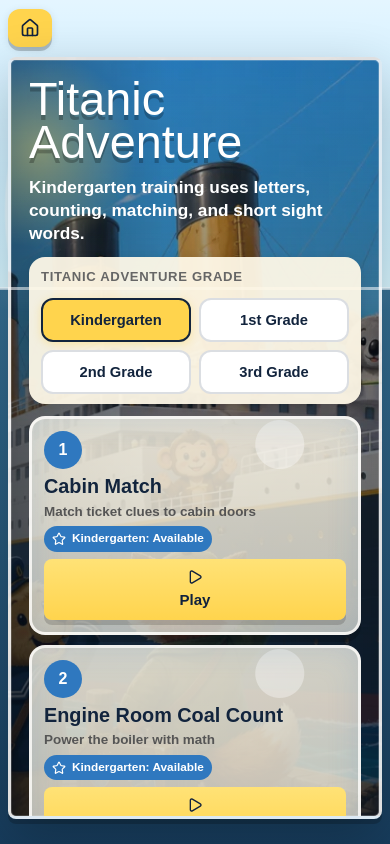
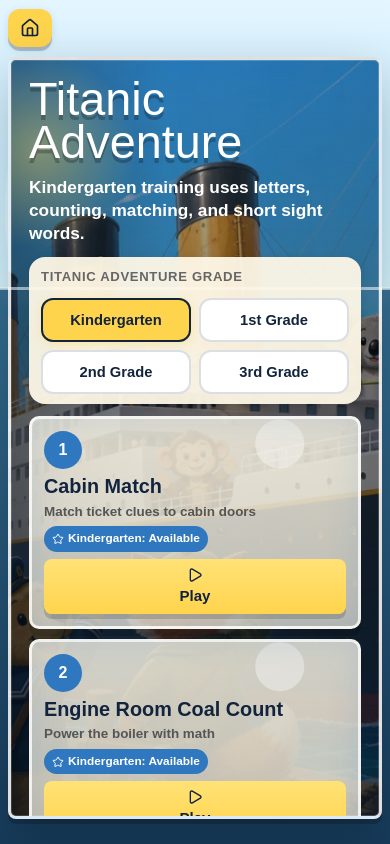
Before and after one commit to bmilici/dipsgiving, a Next.js app: page /titanic-adventure-academy in a window 390 px wide. Built offline with nearby package versions, Linux system fonts and the light colour scheme.

Commit message:
fix: restore level cards layout in horizontal row
Update grid styles to prevent wrapping and enhance mobile view.

```diff
--- a/src/components/titanic/titanic.css
+++ b/src/components/titanic/titanic.css
@@ -189,19 +189,19 @@
 
 .taa-level-grid {
   display: grid;
-  grid-template-columns: repeat(auto-fit, minmax(200px, 1fr));
-  gap: 16px;
+  grid-template-columns: repeat(5, 1fr);
+  gap: 14px;
 }
 
 .taa-level-card {
-  min-height: 200px;
-  display: grid;
-  gap: 10px;
+  min-height: 0;
+  display: grid;
+  gap: 6px;
   justify-items: start;
   align-content: start;
   border: 3px solid rgba(255, 255, 255, 0.85);
-  border-radius: 16px;
-  padding: 18px;
+  border-radius: 10px;
+  padding: 14px;
   color: #12243d;
   background:
     radial-gradient(circle at 90% 10%, rgba(255, 212, 77, 0.14) 0 30px, transparent 32px),
@@ -213,33 +213,33 @@
 }
 
 .taa-level-card:hover {
-  transform: translateY(-6px);
-  box-shadow: 0 12px 24px rgba(0, 0, 0, 0.15);
+  transform: translateY(-4px);
+  box-shadow: 0 8px 16px rgba(0, 0, 0, 0.15);
 }
 
 .taa-level-card strong {
-  font-size: 1.3rem;
+  font-size: 1.1rem;
   line-height: 1.1;
 }
 
 .taa-level-desc {
   font-weight: 600;
-  font-size: 0.9rem;
+  font-size: 0.8rem;
   color: #555;
-  line-height: 1.3;
+  line-height: 1.25;
 }
 
 .taa-level-status {
   display: inline-flex;
   align-items: center;
-  gap: 6px;
+  gap: 4px;
   margin-top: auto;
   font-style: normal;
   font-weight: 700;
-  font-size: 0.82rem;
+  font-size: 0.72rem;
   color: white;
   background: #2f78bf;
-  padding: 6px 12px;
+  padding: 5px 10px;
   border-radius: 999px;
 }
 
@@ -248,30 +248,30 @@
 }
 
 .taa-status-icon {
-  width: 14px;
-  height: 14px;
+  width: 12px;
+  height: 12px;
 }
 
 .taa-level-number {
   display: grid;
   place-items: center;
-  width: 44px;
-  height: 44px;
+  width: 36px;
+  height: 36px;
   border-radius: 50%;
   color: white;
   background: #2f78bf;
   font-weight: 800;
-  font-size: 1.1rem;
+  font-size: 1rem;
 }
 
 .taa-level-play {
   display: inline-flex;
   align-items: center;
   justify-content: center;
-  gap: 6px;
+  gap: 4px;
   width: 100%;
-  margin-top: 8px;
-  padding: 12px 16px;
+  margin-top: 6px;
+  padding: 10px 12px;
   border-radius: 12px;
   background: #ffd44d;
   color: #10213d;
@@ -858,38 +858,37 @@
   }
 
   .taa-level-grid {
-    grid-template-columns: repeat(2, 1fr);
-    gap: 12px;
+    grid-template-columns: repeat(3, 1fr);
+    gap: 10px;
   }
 
   .taa-level-card {
-    min-height: 180px;
-    padding: 14px;
-    gap: 8px;
+    padding: 10px;
+    gap: 4px;
   }
 
   .taa-level-card strong {
-    font-size: 1.1rem;
+    font-size: 0.95rem;
   }
 
   .taa-level-desc {
+    font-size: 0.72rem;
+  }
+
+  .taa-level-status {
+    font-size: 0.65rem;
+    padding: 4px 8px;
+  }
+
+  .taa-level-play {
+    padding: 8px 10px;
     font-size: 0.8rem;
   }
 
-  .taa-level-status {
-    font-size: 0.72rem;
-    padding: 5px 10px;
-  }
-
-  .taa-level-play {
-    padding: 10px 12px;
+  .taa-level-number {
+    width: 30px;
+    height: 30px;
     font-size: 0.85rem;
-  }
-
-  .taa-level-number {
-    width: 36px;
-    height: 36px;
-    font-size: 0.95rem;
   }
 
   .taa-passenger-area,
```
